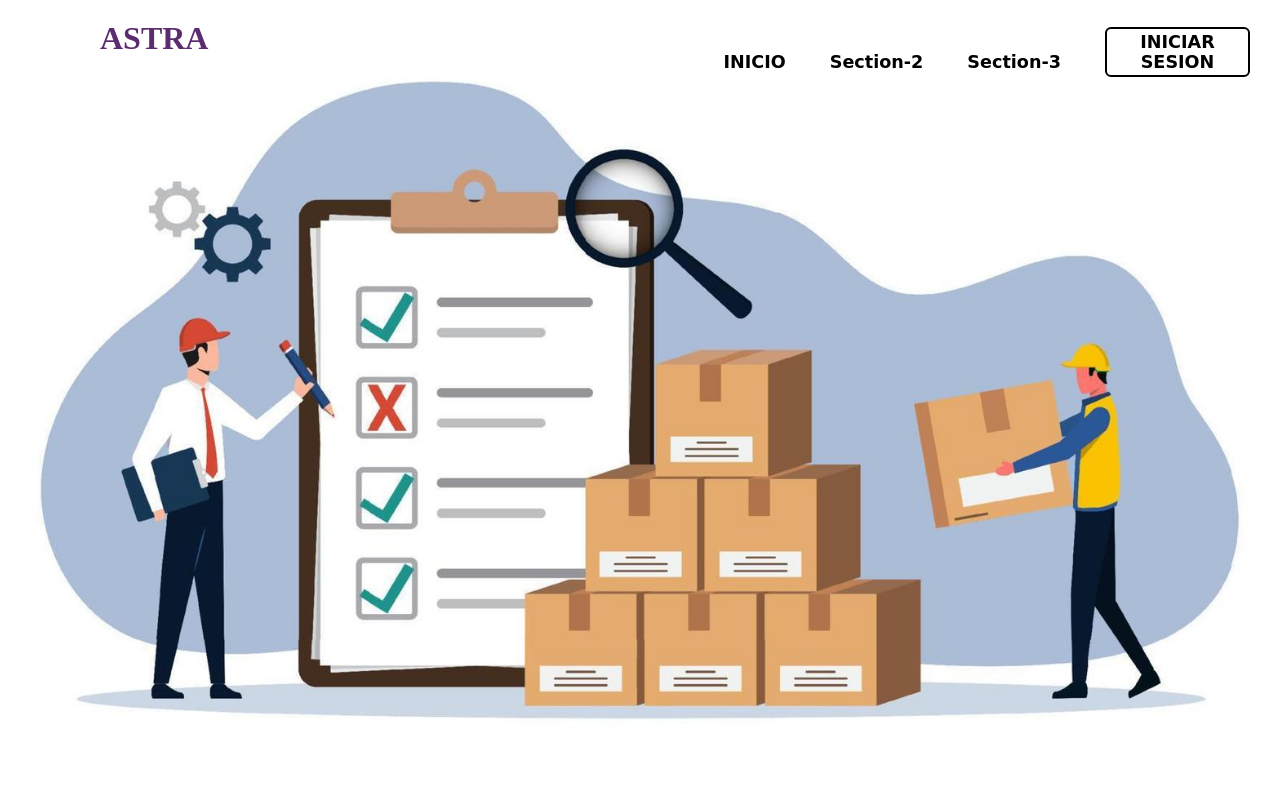
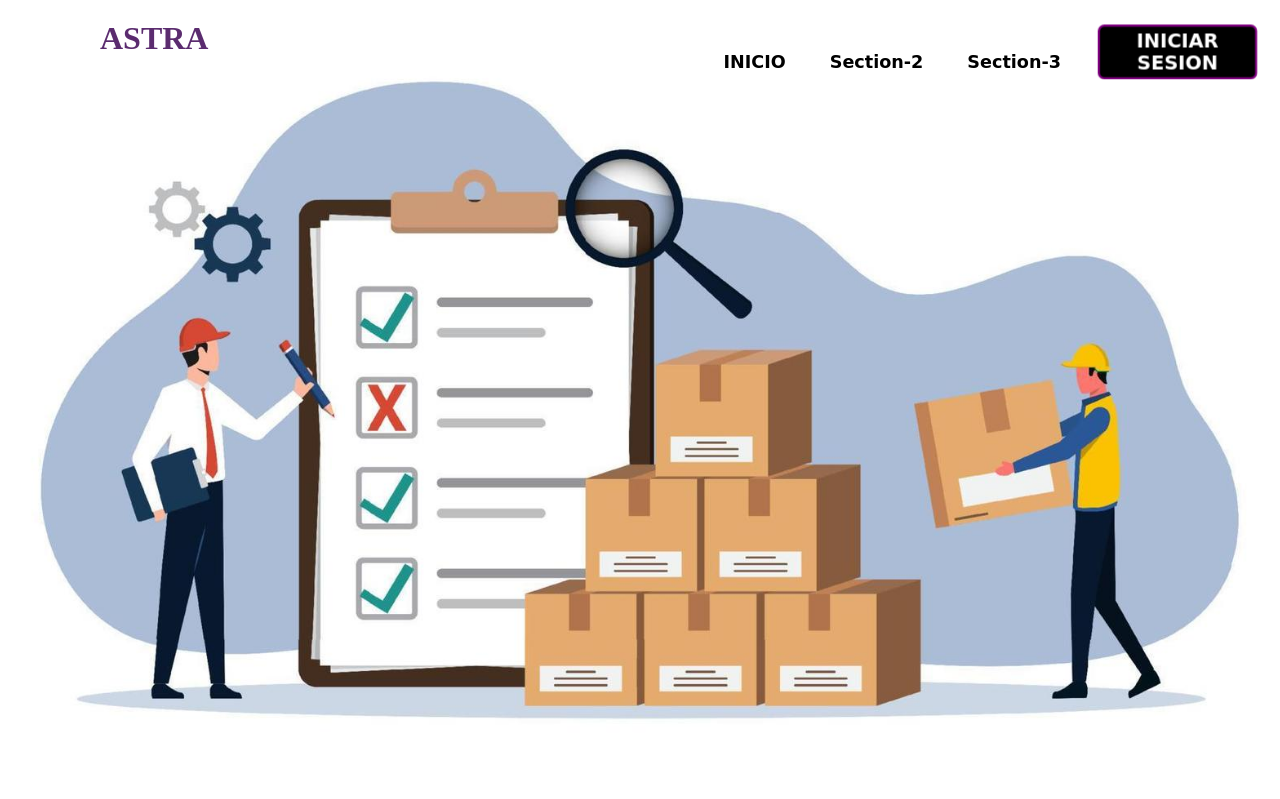
Before and after one commit to AstraDevelop/ProyectoAstra, a PHP site: page / in a window 1280 px wide, with the pointer over the restyled element. Shown: the top 799 px of the page. Run offline with PHP 8.4, Linux system fonts and the light colour scheme; some web fonts are replaced.

Commit message:
cambio barra navegacion hoover

```diff
--- a/style.css
+++ b/style.css
@@ -90,8 +90,12 @@ nav{
   transition: 0.5s;
 }
 .navigation .btnLogin:hover {
-  background: #fff;
-  color: black;
+  color: white;
+  scale: 1.1;
+  transition: 15ms;
+  border-color: purple;
+  background-color: black;
+
 }
 /*Cuadro del fomulario de registro y login*/
 .wrapper {
```
